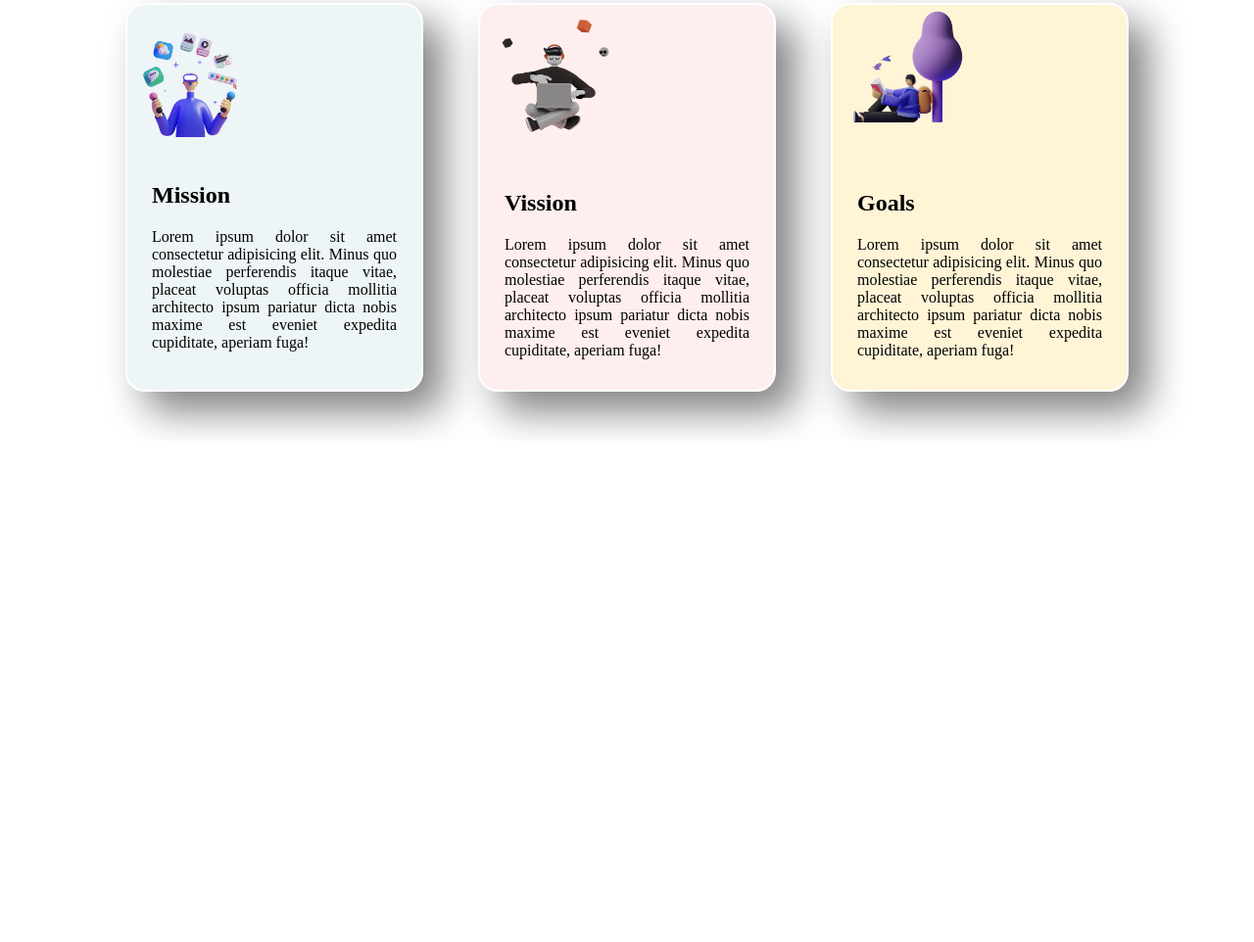
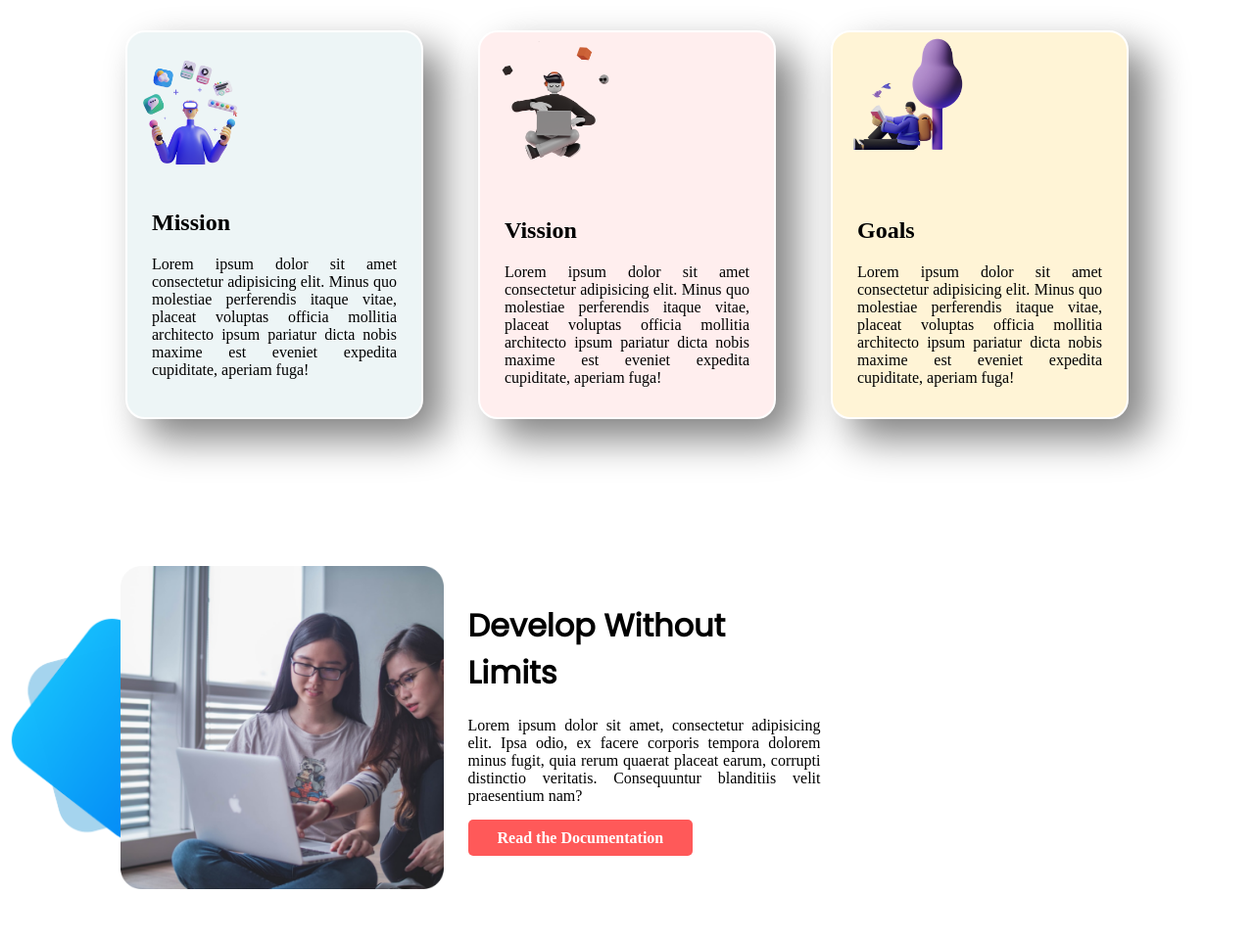
Before and after one commit to Sarwar-Rashid/web-developer-portfolio, a plain HTML site: page index.html in a window 1280 px wide. Shown: the part 703-1665 px from the top of the page at 98% size. Before the commit the page ends 1153 px from the top, so only its background shows below. Drawn offline with Linux system fonts and the light colour scheme.

Commit message:
third section design done

```diff
--- a/css/style.css
+++ b/css/style.css
@@ -3,6 +3,7 @@ body {
     padding: 0;
 }
 
+/* first section design starts here */
 p {
     text-align: justify;
 }
@@ -45,6 +46,9 @@ span {
     padding-left: 100px;
 }
 
+/* first section design ends here */
+
+/* second section design starts here */
 .second-heading {
     text-align: center;
     margin-bottom: 50px;
@@ -53,7 +57,8 @@ span {
 }
 
 .second-section {
-    padding: 50px 100px;
+
+    margin: 100px 100px;
 }
 
 .card-section {
@@ -87,3 +92,48 @@ span {
 .n-image img {
     width: 150px;
 }
+
+/* second section design ends here */
+
+/* third section design starts here */
+.left-hand-side img {
+    width: 330px;
+    margin-left: 110px;
+
+}
+
+.right-hand-side {
+    width: 360px;
+    padding-top: 15px;
+    margin-right: 430px;
+}
+
+.third-section {
+    display: flex;
+    justify-content: space-around;
+    padding: 50px 0px;
+    background-image: url(/images/shape-6.png);
+    background-repeat: no-repeat;
+    background-size: 250px;
+    background-position: left;
+}
+
+.right-hand-side a {
+    text-decoration: none;
+    background-color: #FF5959;
+    padding: 10px 30px;
+    color: white;
+    font-weight: 600;
+    border-radius: 5px;
+}
+
+.second-btn {
+    margin: 25px 0px;
+}
+
+.third-heading {
+    font-family: 'Bitter', serif;
+    font-family: 'Poppins', sans-serif;
+}
+
+/* third section design ends here */
--- a/index.html
+++ b/index.html
@@ -9,19 +9,22 @@
     <!-- fav icon link starts here -->
     <link rel="shortcut icon" href="./images/fav-icon.png" type="image/x-icon">
     <!-- fav icon link ends here -->
-    <!-- google font family link starts here -->
+    <!-- first google font family link starts here -->
     <link rel="preconnect" href="https://fonts.googleapis.com">
     <link rel="preconnect" href="https://fonts.gstatic.com" crossorigin>
     <link href="https://fonts.googleapis.com/css2?family=Bitter:ital@1&family=Yeseva+One&display=swap" rel="stylesheet">
+    <!-- first google font family link ends here -->
 
+    <!-- second google font family link starts here -->
     <link rel="preconnect" href="https://fonts.googleapis.com">
     <link rel="preconnect" href="https://fonts.gstatic.com" crossorigin>
     <link href="https://fonts.googleapis.com/css2?family=Bitter:ital@1&family=Poppins&display=swap" rel="stylesheet">
-    <!-- google font family link ends here -->
+    <!-- second google font family link ends here -->
     <link rel="stylesheet" href="css/style.css">
 </head>
 
 <body>
+    <header>
         <!-- first section starts here -->
         <div class="first-section">
             <div class="left-side">
@@ -29,7 +32,8 @@
                     <h1>Stay Focused on</h1>
                     <h1><span>Mission 2022</span></h1>
                 </div>
-            <p>Lorem ipsum dolor sit amet, consectetur adipisicing elit. Reiciendis reprehenderit unde inventore modi,
+                <p>Lorem ipsum dolor sit amet, consectetur adipisicing elit. Reiciendis reprehenderit unde inventore
+                    modi,
                     eligendi numquam atque magnam voluptates provident molestias minus eaque distinctio vel optio
                     repudiandae? Ab commodi sit qui!</p>
                 <div class="first-btn">
@@ -42,7 +46,9 @@
             </div>
         </div>
         <!-- first section ends here -->
+    </header>
 
+    <main>
         <!-- second section starts here -->
         <div class="second-section">
             <div class="second-heading">
@@ -68,7 +74,8 @@
                     </div>
                     <div class="bottom-section">
                         <h2>Vission</h2>
-                    <p>Lorem ipsum dolor sit amet consectetur adipisicing elit. Minus quo molestiae perferendis itaque
+                        <p>Lorem ipsum dolor sit amet consectetur adipisicing elit. Minus quo molestiae perferendis
+                            itaque
                             vitae, placeat voluptas officia mollitia architecto ipsum pariatur dicta nobis maxime est
                             eveniet
                             expedita cupiditate, aperiam fuga!</p>
@@ -80,7 +87,8 @@
                     </div>
                     <div class="bottom-section">
                         <h2>Goals</h2>
-                    <p>Lorem ipsum dolor sit amet consectetur adipisicing elit. Minus quo molestiae perferendis itaque
+                        <p>Lorem ipsum dolor sit amet consectetur adipisicing elit. Minus quo molestiae perferendis
+                            itaque
                             vitae, placeat voluptas officia mollitia architecto ipsum pariatur dicta nobis maxime est
                             eveniet
                             expedita cupiditate, aperiam fuga!</p>
@@ -90,7 +98,27 @@
         </div>
         <!-- second section ends here -->
 
-
+        <!-- third section starts here -->
+        <div class="third-section">
+            <div class="left-hand-side">
+                <img src="./images/coding.png" alt="coding png image">
+            </div>
+            <div class="right-hand-side">
+                <div class="third-heading">
+                    <h1>Develop Without Limits</h1>
+                </div>
+                <p>Lorem ipsum dolor sit amet, consectetur adipisicing elit. Ipsa odio, ex facere corporis tempora
+                    dolorem
+                    minus fugit, quia rerum quaerat placeat earum, corrupti distinctio veritatis. Consequuntur
+                    blanditiis
+                    velit praesentium nam?</p>
+                <div class="second-btn">
+                    <a target="_blank" href="https://github.com/Sarwar-Rashid">Read the Documentation</a>
+                </div>
+            </div>
+        </div>
+        <!-- third section ends here -->
+    </main>
 </body>
 
 </html>
```
Also changed, not shown: images/coding.png (added), images/shape-1.png (added), images/shape-6.png (added), 2 other files. Lines whose indentation alone changed are shown as unchanged.
